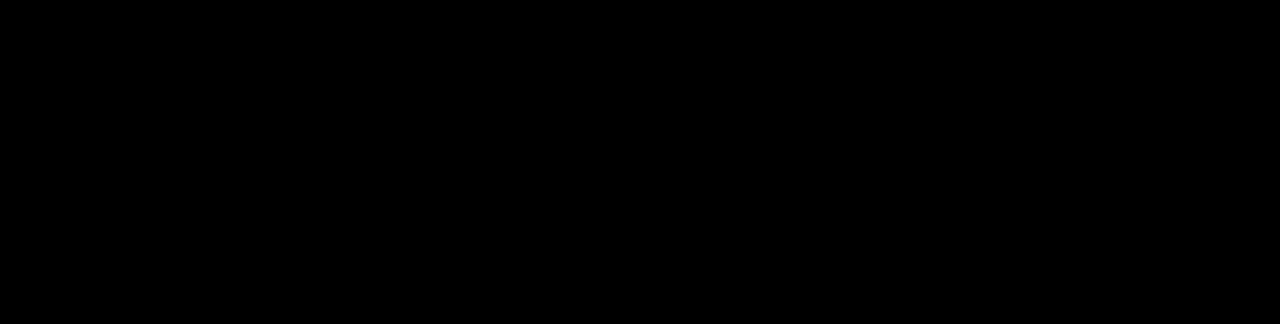
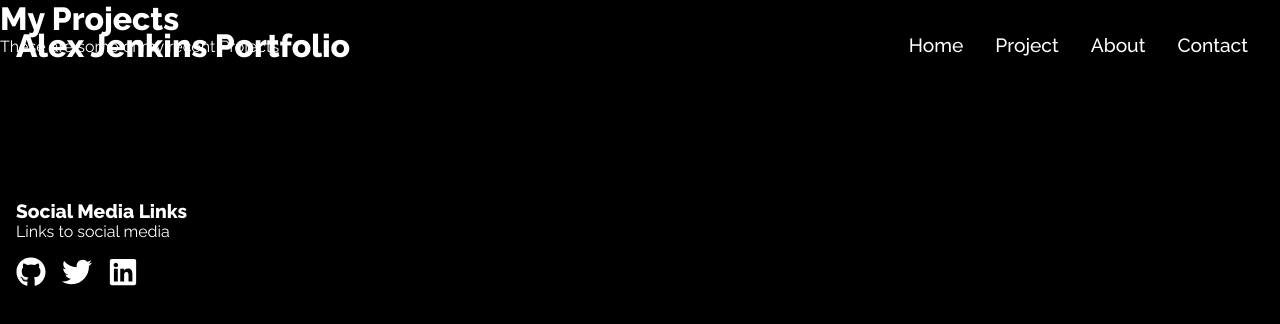
Before and after one commit to ajenkinsynwa/React-Portfolio, a React (Create React App) app: page /project in a window 1280 px wide. Shown: the top 324 px of the page. Built offline with nearby package versions, Linux system fonts and the light colour scheme.

Commit message:
updated hereImg2

```diff
--- /dev/null
+++ b/src/components/HeroImg2Styles.css
@@ -0,0 +1,3 @@
+.hero-img {
+
+}
--- /dev/null
+++ b/src/components/heroImg2.js
@@ -0,0 +1,17 @@
+import "./HeroImg2Styles.css"
+
+import React from 'react'
+
+function heroImg2() {
+  return (
+    <div className="hero-img">
+    <div className="heading">
+      <h1>My Projects </h1>
+      <p> These are some of my recent Projects </p>
+
+      </div>
+    </div>
+  )
+}
+
+export default heroImg2;
--- a/src/routes/About.js
+++ b/src/routes/About.js
@@ -1,9 +1,14 @@
 import React from 'react'
+import Navbar from "../components/Navbar";
+import Footer from "../components/Footer";
 
 function About() {
   return (
-    <div>About</div>
+    <div>
+      <Navbar />
+      <Footer />
+    </div>
   )
 }
 
-export default About
+export default About;
--- a/src/routes/Project.js
+++ b/src/routes/Project.js
@@ -1,9 +1,17 @@
-import React from 'react'
+import React from 'react';
+import Navbar from "../components/Navbar";
+import Footer from "../components/Footer";
+import HeroImg2 from '../components/heroImg2';
 
 const Project = () => {
   return (
-    <div>Project</div>
+    <div>
+      <Navbar />
+      <HeroImg2 />
+      <Footer />
+
+    </div>
   )
 }
 
-export default Project
+export default Project;
```
Also changed, not shown: src/components/Footer.js (+3 -9 lines), src/routes/Contact.js (+6 -1 lines).
